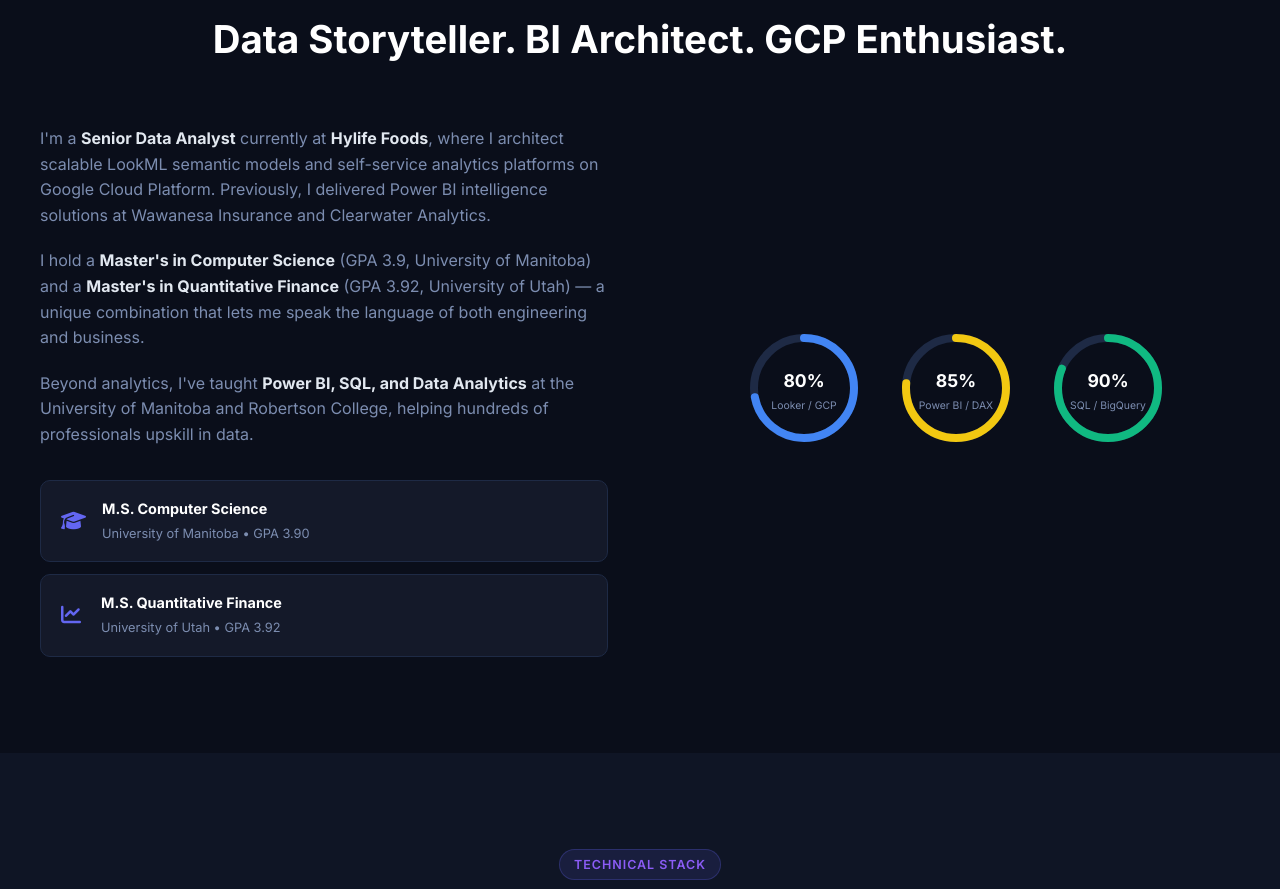
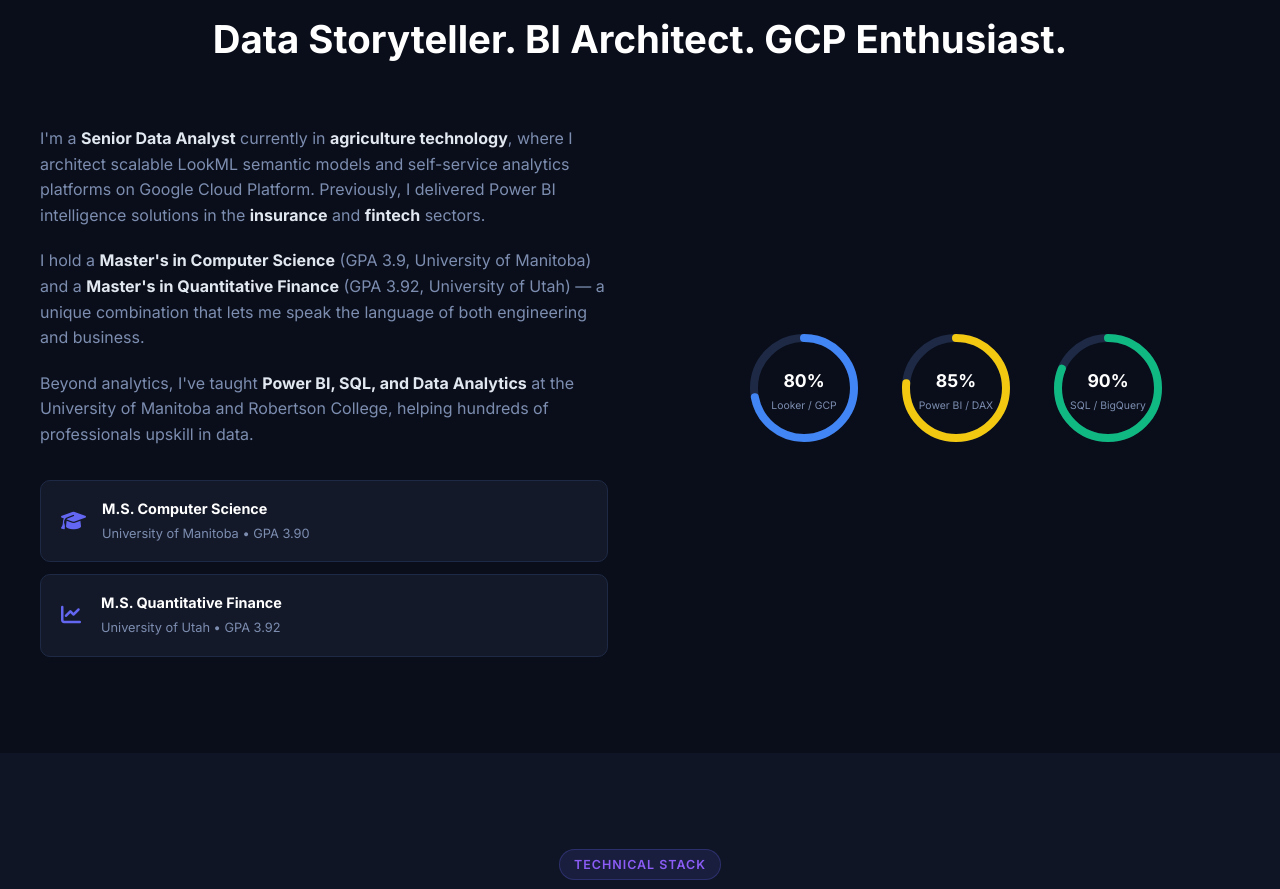
Before and after one commit to ashishlakhmani/portfolio-website, a plain HTML site: page index.html in a window 1280 px wide. Shown: the part 931-1820 px from the top of the page. Drawn offline with nearby package versions, Linux system fonts and the light colour scheme.

Commit message:
Remove company names from about section, replace with industries

```diff
--- a/index.html
+++ b/index.html
@@ -70,7 +70,7 @@
     <div class="about-grid">
       <div class="about-text">
         <p>
-          I'm a <strong>Senior Data Analyst</strong> currently at <strong>Hylife Foods</strong>, where I architect scalable LookML semantic models and self-service analytics platforms on Google Cloud Platform. Previously, I delivered Power BI intelligence solutions at Wawanesa Insurance and Clearwater Analytics.
+          I'm a <strong>Senior Data Analyst</strong> currently in <strong>agriculture technology</strong>, where I architect scalable LookML semantic models and self-service analytics platforms on Google Cloud Platform. Previously, I delivered Power BI intelligence solutions in the <strong>insurance</strong> and <strong>fintech</strong> sectors.
         </p>
         <p>
           I hold a <strong>Master's in Computer Science</strong> (GPA 3.9, University of Manitoba) and a <strong>Master's in Quantitative Finance</strong> (GPA 3.92, University of Utah) — a unique combination that lets me speak the language of both engineering and business.
```
